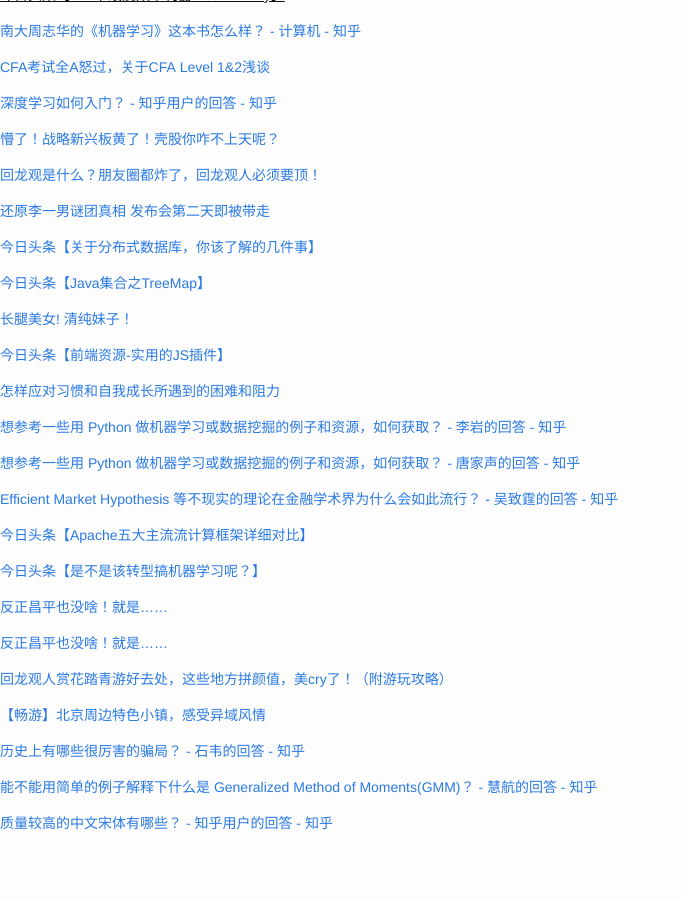
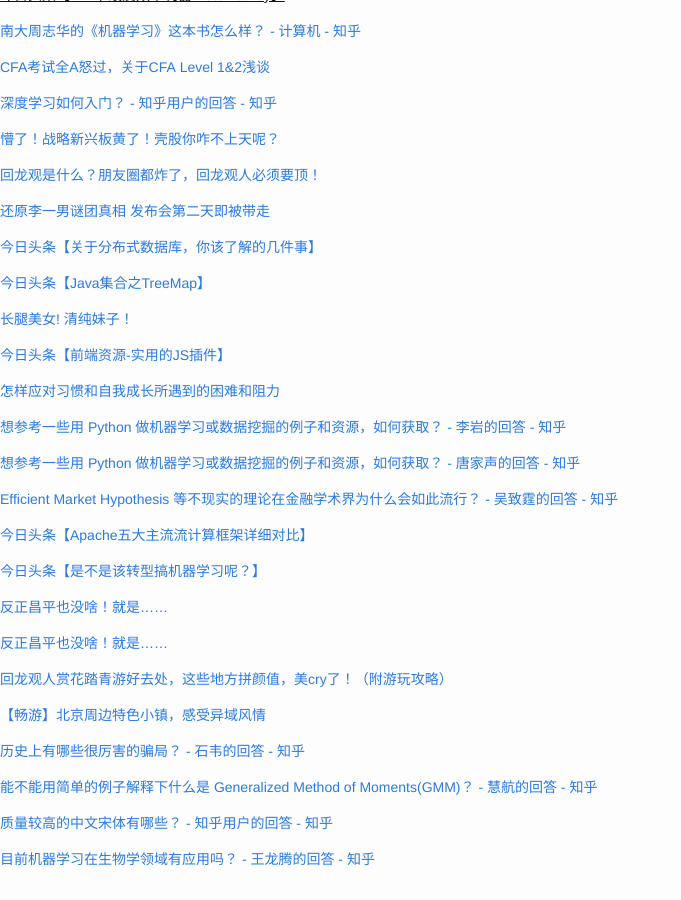
Before and after one commit to cnwarden/cnwarden.github.io, a Jekyll site: the page built from fav/index.md, in a window 1280 px wide and 900 px high, scrolled down 5574 px. Shown: the whole window, without its empty margins (0-681 px from the left). Built offline with Jekyll 4.4.1, drawn with Linux system fonts in a browser that asks for light colours; emoji names are drawn with the system emoji font; before the commit the page ends 6438 px from its top, so only the background shows below that.

Commit message:
auto commit

```diff
--- a/fav/index.md
+++ b/fav/index.md
@@ -356,3 +356,5 @@ title:  fav
 [能不能用简单的例子解释下什么是 Generalized Method of Moments(GMM)？ - 慧航的回答 - 知乎](http://www.zhihu.com/question/41312883/answer/91484566)
 
 [质量较高的中文宋体有哪些？ - 知乎用户的回答 - 知乎](http://www.zhihu.com/question/32088120/answer/54608437)
+
+[目前机器学习在生物学领域有应用吗？ - 王龙腾的回答 - 知乎](http://www.zhihu.com/question/41428117/answer/91045285)
```
